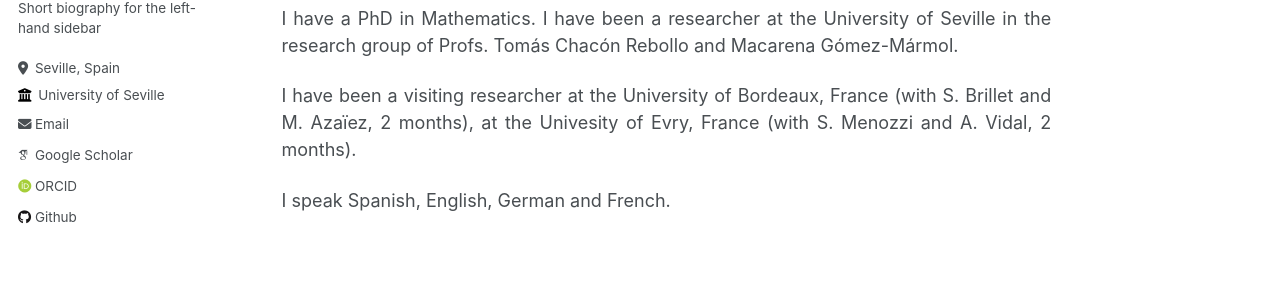
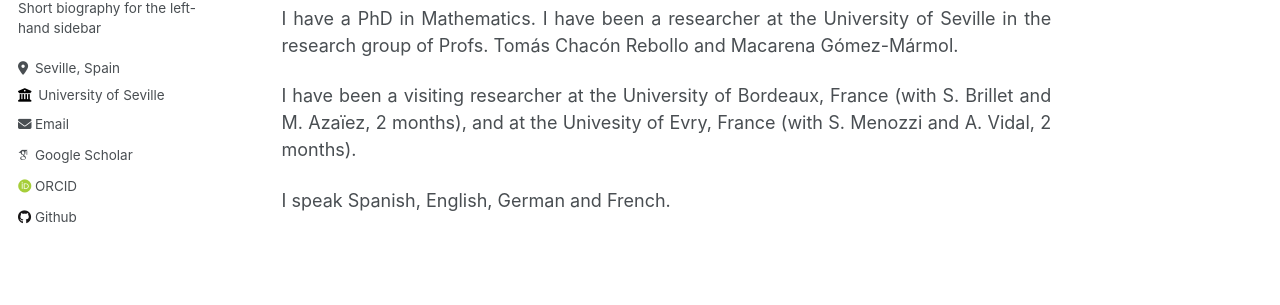
Before and after one commit to abanderam/abandera.github.io, a Jekyll site: the page built from _pages/about.md, in a window 1280 px wide and 941 px high. Shown: the part 305-610 px from the top of the window. Built offline with Jekyll 4.4.1, drawn with Linux system fonts in a browser that asks for light colours; some web fonts are replaced.

Commit message:
Update about.md

```diff
--- a/_pages/about.md
+++ b/_pages/about.md
@@ -14,7 +14,7 @@ redirect_from:
 
 <p>I have a PhD in Mathematics. I have been a researcher at the University of Seville in the research group of Profs. Tomás Chacón Rebollo and Macarena Gómez-Mármol.</p>
 
-<p>I have been a visiting researcher at the University of Bordeaux, France (with S. Brillet and M. Azaïez, 2 months), at the Univesity of Evry, France (with S. Menozzi and A. Vidal, 2 months).</p>
+<p>I have been a visiting researcher at the University of Bordeaux, France (with S. Brillet and M. Azaïez, 2 months), and at the Univesity of Evry, France (with S. Menozzi and A. Vidal, 2 months).</p>
 
 <p>I speak Spanish, English, German and French.</p>
 </div>
```
